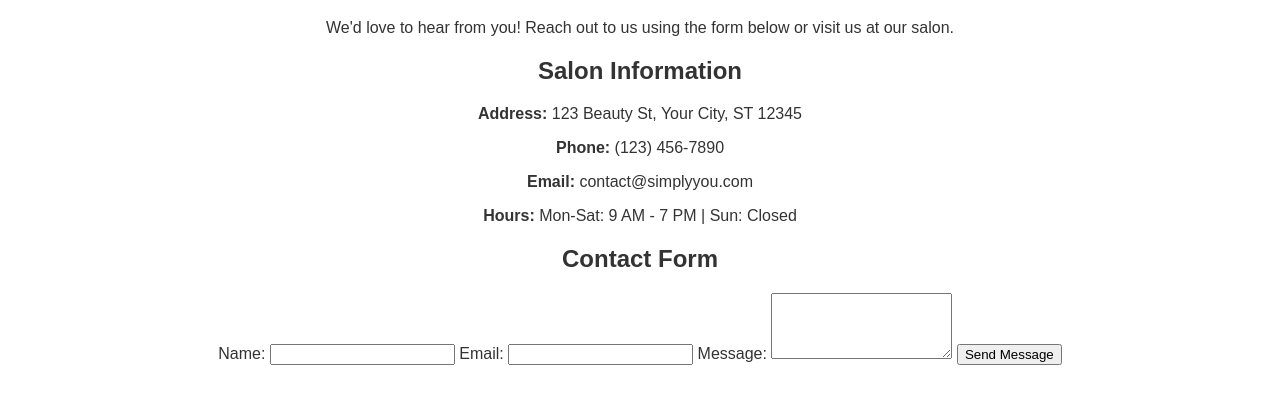
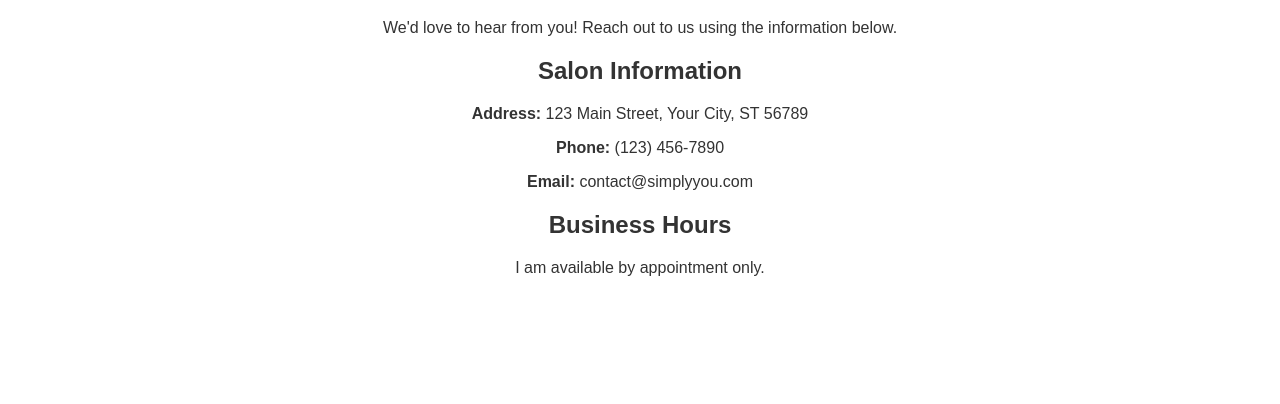
Before and after one commit to teamshdw/simplyyou, a plain HTML site: page contact.html in a window 1280 px wide. Shown: the part 206-610 px from the top of the page. Drawn offline with Linux system fonts and the light colour scheme.

Commit message:
Update contact.html

```diff
--- a/contact.html
+++ b/contact.html
@@ -6,6 +6,7 @@
     <title>Simply You - Contact</title>
     <link rel="stylesheet" href="styles.css">
     <script defer src="script.js"></script>
+    <link rel="icon" href="favicon.ico" type="image/x-icon">
 </head>
 <body>
     <header>
@@ -20,30 +21,16 @@
     </nav>
     <main>
         <h1>Contact Us</h1>
-        <p>We'd love to hear from you! Reach out to us using the form below or visit us at our salon.</p>
-
+        <p>We'd love to hear from you! Reach out to us using the information below.</p>
         <section>
             <h2>Salon Information</h2>
-            <p><strong>Address:</strong> 123 Beauty St, Your City, ST 12345</p>
+            <p><strong>Address:</strong> 123 Main Street, Your City, ST 56789</p>
             <p><strong>Phone:</strong> (123) 456-7890</p>
             <p><strong>Email:</strong> contact@simplyyou.com</p>
-            <p><strong>Hours:</strong> Mon-Sat: 9 AM - 7 PM | Sun: Closed</p>
         </section>
-
         <section>
-            <h2>Contact Form</h2>
-            <form action="#" method="post">
-                <label for="name">Name:</label>
-                <input type="text" id="name" name="name" required>
-
-                <label for="email">Email:</label>
-                <input type="email" id="email" name="email" required>
-
-                <label for="message">Message:</label>
-                <textarea id="message" name="message" rows="4" required></textarea>
-
-                <button type="submit">Send Message</button>
-            </form>
+            <h2>Business Hours</h2>
+            <p>I am available by appointment only.</p>
         </section>
     </main>
 </body>
```
